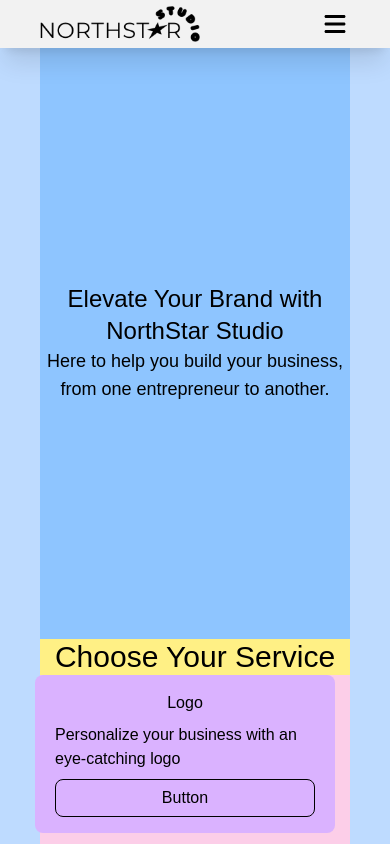
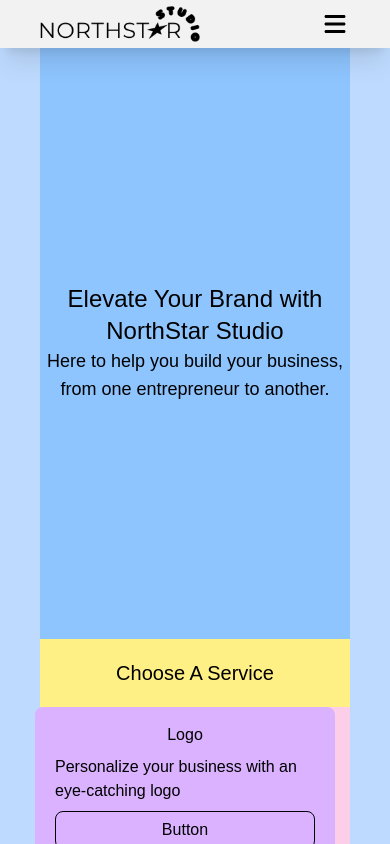
Before and after one commit to ramona-xxii/ramona-freelance-nextapp, a Next.js app: page / in a window 390 px wide. Shown: the top 844 px of the page. Built offline with nearby package versions, Linux system fonts and the light colour scheme.

Commit message:
centered services grid on desktop & mobile

```diff
--- a/app/components/Services.js
+++ b/app/components/Services.js
@@ -3,9 +3,10 @@
 
 export default function Services() {
     return (
-        <Section id="services" className="bg-yellow-200">
-            <h1 className="text-center text-3xl">Choose Your Service</h1>
+        <Section id="services" className="bg-yellow-200 flex-col items-center justify-center">
+            <h1 className="text-center text-xl sm:text-3xl py-5">Choose A Service</h1>
             <ServicesGrid />
+
         </Section>
     );
 }
```
